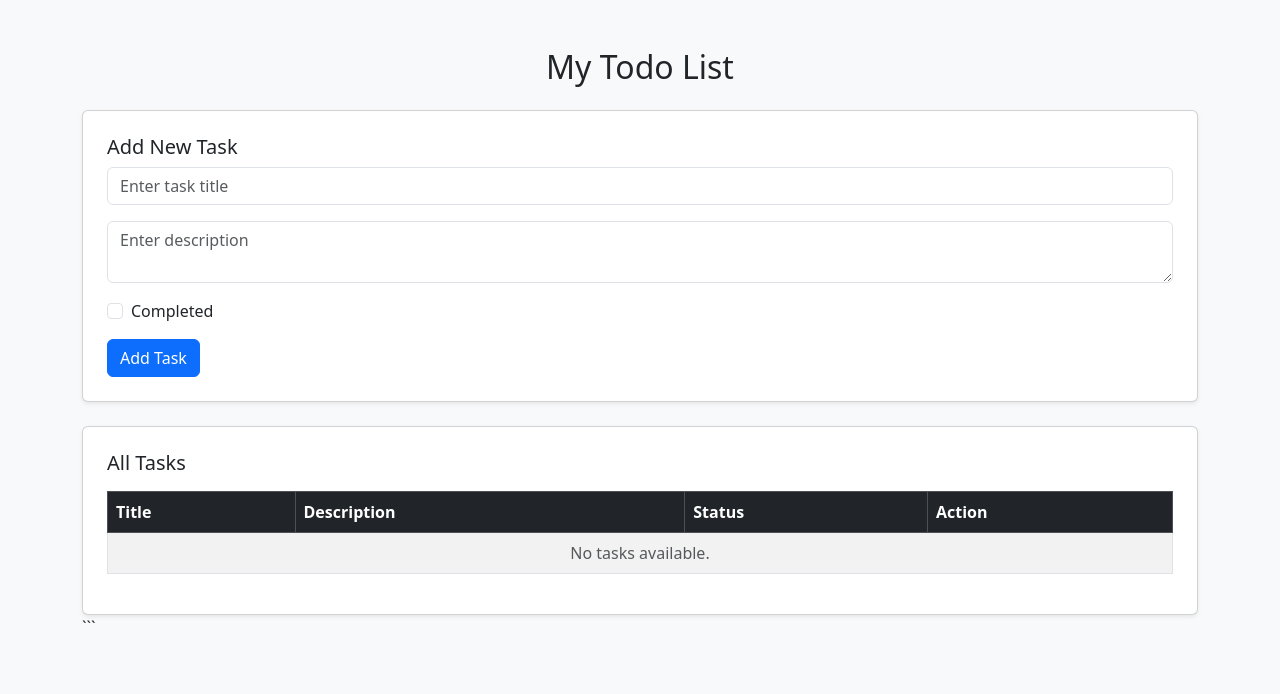
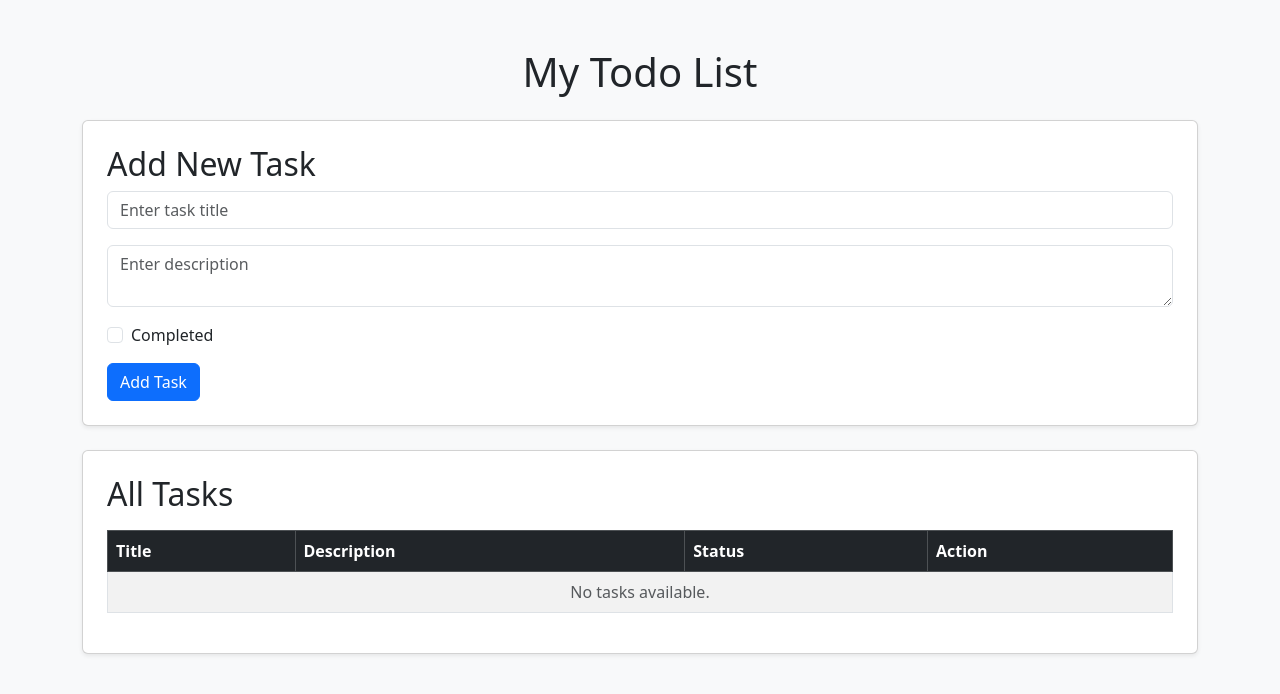
Before and after one commit to Parbesh6/Todo-App, a Django app: page / in a window 1280 px wide. Shown: the top 694 px of the page. Run offline with Django 5.2, Linux system fonts and the light colour scheme; data that the repository does not hold is empty.

Commit message:
seo score 100 code

````diff
--- a/todo/templates/home.html
+++ b/todo/templates/home.html
@@ -1,5 +1,6 @@
 <!DOCTYPE html>
 <html lang="en">
+
 <head>
     <meta charset="UTF-8">
     <meta name="viewport" content="width=device-width, initial-scale=1">
@@ -13,30 +14,26 @@
 </head>
 
 <body class="bg-light">
+    <main role="main">
 
         <div class="container mt-5">
 
-    <h2 class="text-center mb-4">My Todo List</h2>
+            <h1 class="text-center mb-4">My Todo List</h1>
 
             <!-- Add Task -->
             <div class="card shadow-sm p-4 mb-4">
 
-        <h5>Add New Task</h5>
+                <h2>Add New Task</h2>
 
                 <form method="POST">
                     {% csrf_token %}
 
-            <input type="text" name="title"
-                   class="form-control mb-3"
-                   placeholder="Enter task title" required>
+                    <input type="text" name="title" class="form-control mb-3" placeholder="Enter task title" required>
 
-            <textarea name="description"
-                      class="form-control mb-3"
-                      placeholder="Enter description"></textarea>
+                    <textarea name="description" class="form-control mb-3" placeholder="Enter description"></textarea>
 
                     <div class="form-check mb-3">
-                <input type="checkbox" name="completed"
-                       class="form-check-input" id="completed">
+                        <input type="checkbox" name="completed" class="form-check-input" id="completed">
                         <label for="completed" class="form-check-label">
                             Completed
                         </label>
@@ -52,7 +49,7 @@
             <!-- Display Tasks -->
             <div class="card shadow-sm p-4">
 
-    <h5 class="mb-3">All Tasks</h5>
+                <h2 class="mb-3">All Tasks</h2>
 
                 <div class="table-responsive">
 
@@ -90,13 +87,11 @@
                                 </td>
 
                                 <td>
-                        <a href="{% url 'update' task.id %}"
-                           class="btn btn-warning btn-sm">
+                                    <a href="{% url 'update' task.id %}" class="btn btn-warning btn-sm">
                                         Update
                                     </a>
 
-                        <a href="{% url 'delete' task.id %}"
-                           class="btn btn-danger btn-sm">
+                                    <a href="{% url 'delete' task.id %}" class="btn btn-danger btn-sm">
                                         Delete
                                     </a>
                                 </td>
@@ -119,4 +114,4 @@
                 </div>
 
             </div>
-```
+    </main>
--- a/todo/templates/update.html
+++ b/todo/templates/update.html
@@ -10,7 +10,7 @@
 
 <body class="bg-light">
 
-<div class="container mt-5">
+<main class="container mt-5">
 
     <div class="card shadow-sm p-4 mx-auto" style="max-width: 500px;">
 
@@ -56,7 +56,7 @@
 
     </div>
 
-</div>
+</main>
 
 </body>
 </html>
````
Also changed, not shown: todo/templates/delete.html (+15 -20 lines). Lines whose indentation alone changed are shown as unchanged.
